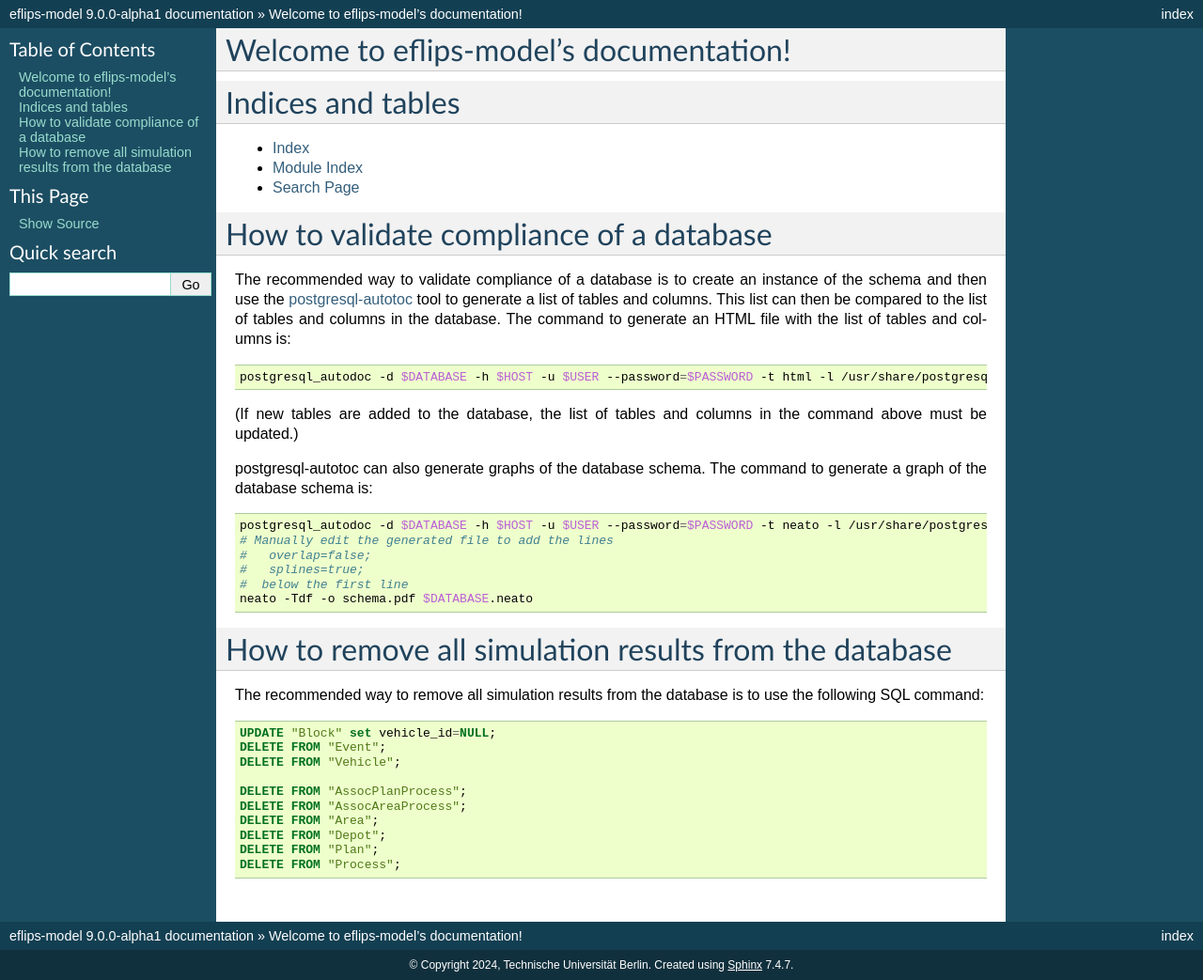
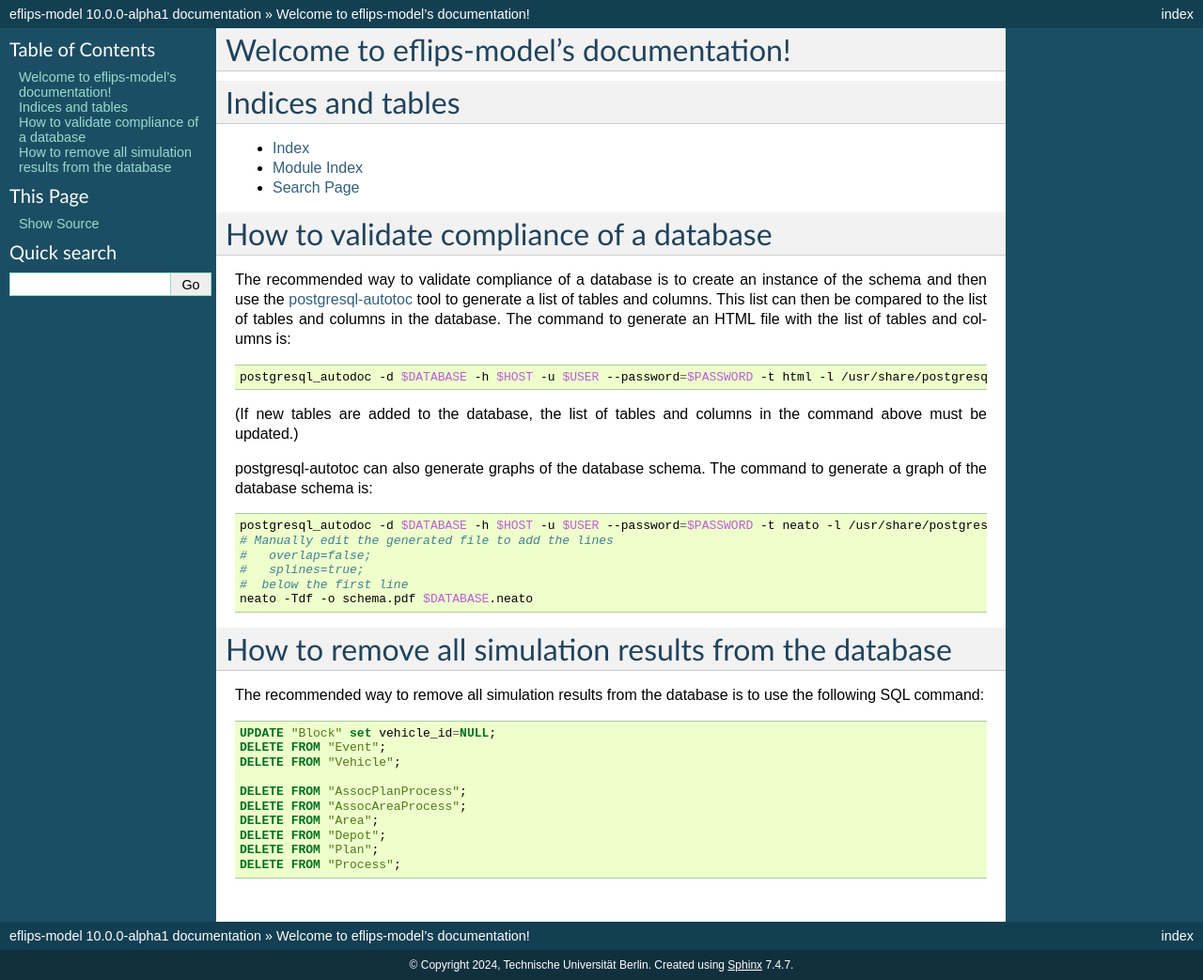
Before and after one commit to mpm-tu-berlin/eflips-model, a Sphinx documentation site: the page built from doc/index.rst, in a window 1280 px wide. Shown: the whole page at 94% size. Built offline with Sphinx 7.4.7, drawn with Linux system fonts in a browser that asks for light colours.

Commit message:
Bump version to 10

```diff
--- a/doc/conf.py
+++ b/doc/conf.py
@@ -9,7 +9,7 @@
 project = "eflips-model"
 copyright = "2024, Technische Universität Berlin"
 author = "Ludger Heide"
-release = "9.0.0-alpha1"
+release = "10.0.0-alpha1"
 
 
 # -- General configuration ---------------------------------------------------
--- a/pyproject.toml
+++ b/pyproject.toml
@@ -1,6 +1,6 @@
 [tool.poetry]
 name = "eflips-model"
-version = "9.0.0-alpha1"
+version = "10.0.0-alpha1"
 description = "A common data model for the eflips family of electric vehicle simulation & optimization tools."
 authors = [
 	"Ludger Heide <ludger.heide@tu-berlin.de>",
```
